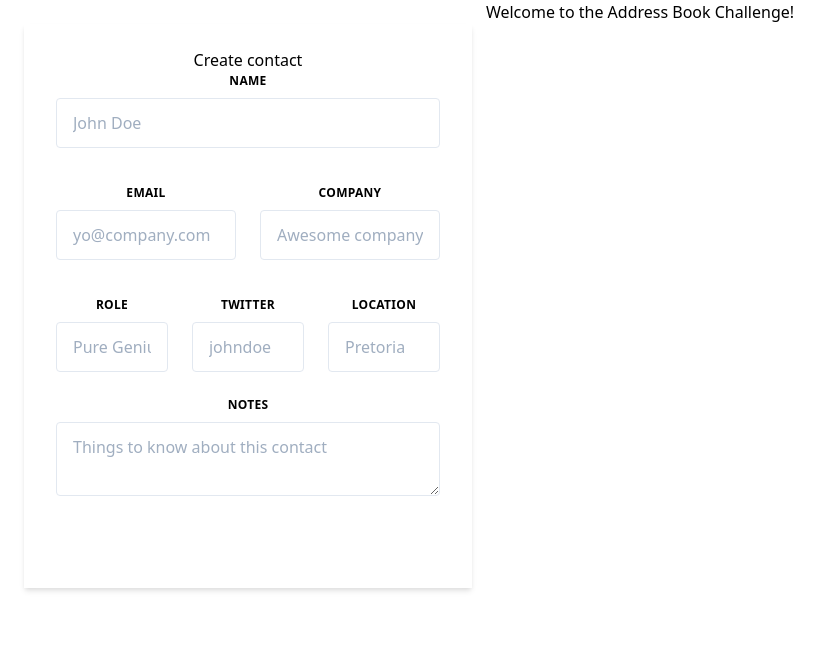
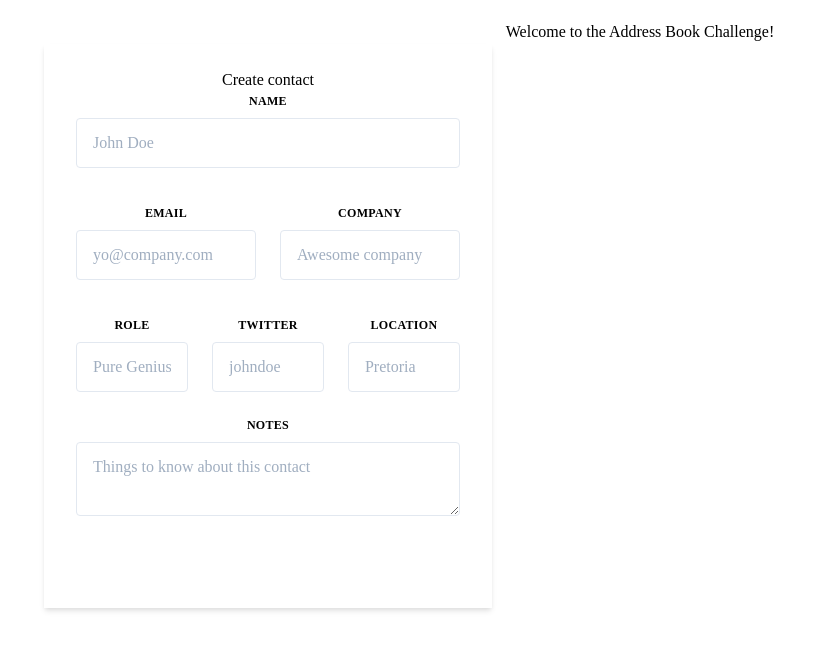
Before and after one commit to Prozak8/address-book-angular, an Angular app: page / in a window 1280 px wide. Shown: the top 650 px of the page, without its empty margins (0-831 px from the left). Built offline with nearby package versions, Linux system fonts and the light colour scheme.

Commit message:
updated styling of title

```diff
--- a/src/app/app.component.css
+++ b/src/app/app.component.css
@@ -0,0 +1,5 @@
+.application-title {
+    text-align: center;
+    padding: 20px;
+    font-family: 'Times New Roman', Times, serif;
+}
--- a/src/app/app.component.html
+++ b/src/app/app.component.html
@@ -1,8 +1,7 @@
-<!--The content below is only a placeholder and can be replaced.-->
-<div style="text-align:center">
-  <h1>
+<div class="application-title">
+  <h2>
     Welcome to the {{ title }}!
-  </h1>
+  </h2>
   <div class="container max-w-lg mx-6">
       <form class="bg-white shadow-md w-full max-w-md px-8 pt-6 pb-8 mb-4">
         <h1>Create contact</h1>
```
